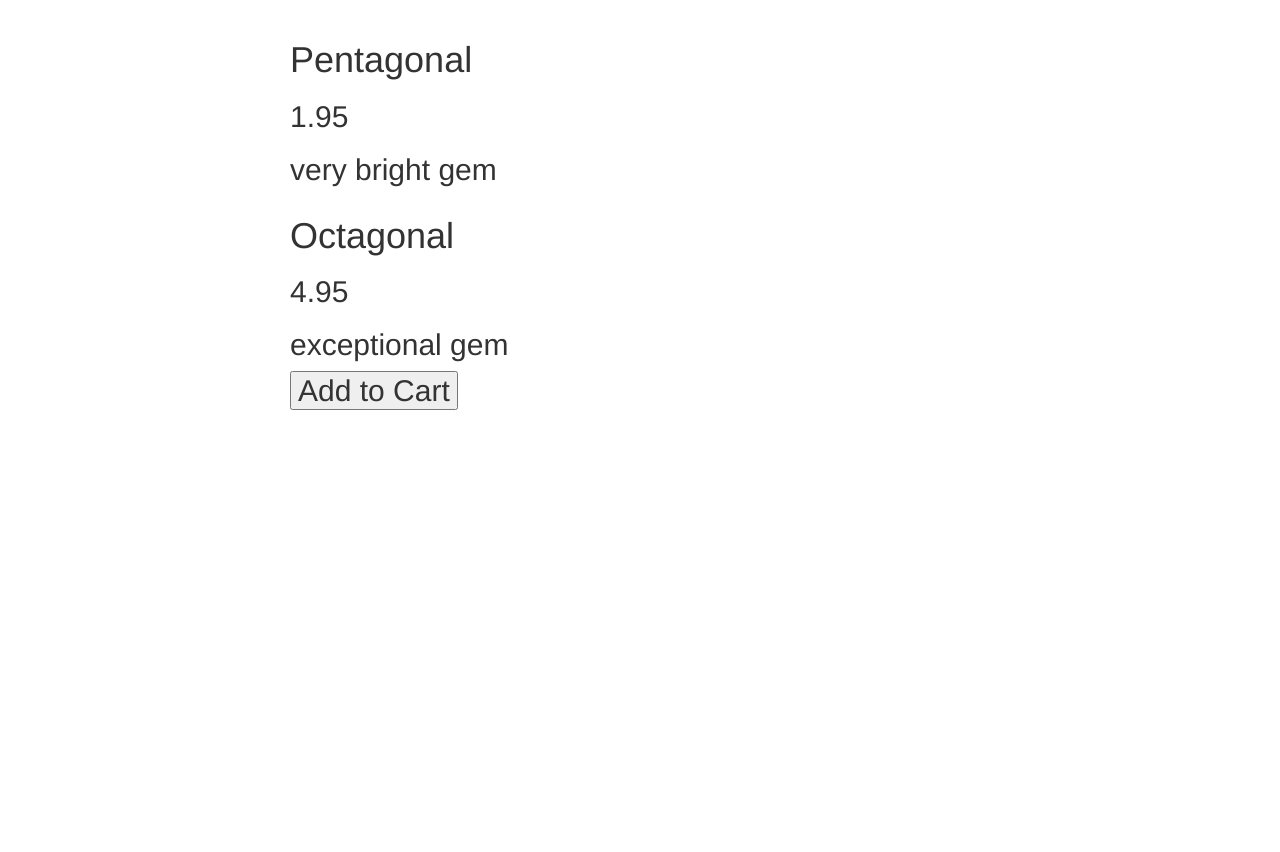
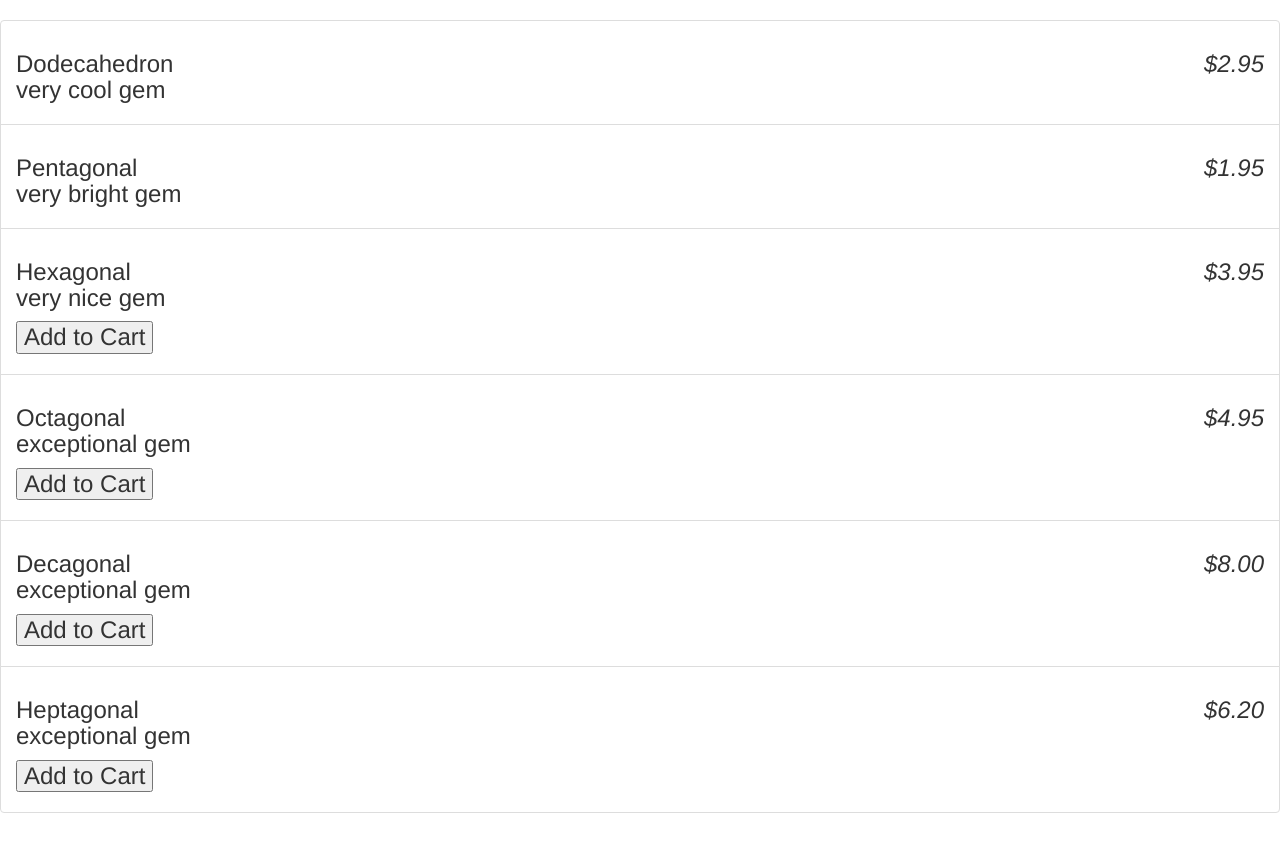
Before and after one commit to PeteOliveira/LearningAngularJS, a website: page app/index.html in a window 1280 px wide. Before the commit the page ends 800 px from the top, so only its background shows below. Drawn offline with nearby package versions, Linux system fonts and the light colour scheme; files that its build step writes are made by us from their sources.

Commit message:
Added Styling and currency filter

```diff
--- a/app/index.html
+++ b/app/index.html
@@ -21,15 +21,16 @@
     <![endif]-->
 
     <!-- Add your site or application content here -->
-    <div ng-repeat="product in store.products", class="container">
-      <div ng-hide="product.soldOut">
-        <h1> {{ product.name }} <h1>
-        <h2> {{ product.price }} <h2>
-        <p> {{ product.description }} </p>
-        <button ng-show ="product.canPurchase"> Add to Cart </button>
-      </div>
-    </div>
-
+    <ul class="list-group">
+      <li class="list-group-item" ng-repeat="product in store.products">
+        <h3>
+          {{product.name}}
+          <em class="pull-right">{{product.price | currency }}</em>
+          <p> {{ product.description }} </p>
+          <button ng-show ="product.canPurchase"> Add to Cart </button>
+        </h3>
+      </li>
+    </ul>
 
     <!-- Google Analytics: change UA-XXXXX-X to be your site's ID
      <script>
--- a/app/scripts/app.js
+++ b/app/scripts/app.js
@@ -34,7 +34,21 @@
      description: 'exceptional gem',
      canPurchase: true,
      soldOut: false
-  }
+  },
+    {
+      name: 'Decagonal',
+      price: 8,
+      description: 'exceptional gem',
+      canPurchase: true,
+      soldOut: false
+    },
+    {
+      name: 'Heptagonal',
+      price: 6.2,
+      description: 'exceptional gem',
+      canPurchase: true,
+      soldOut: false
+    }
 ];
 
 })();
```
